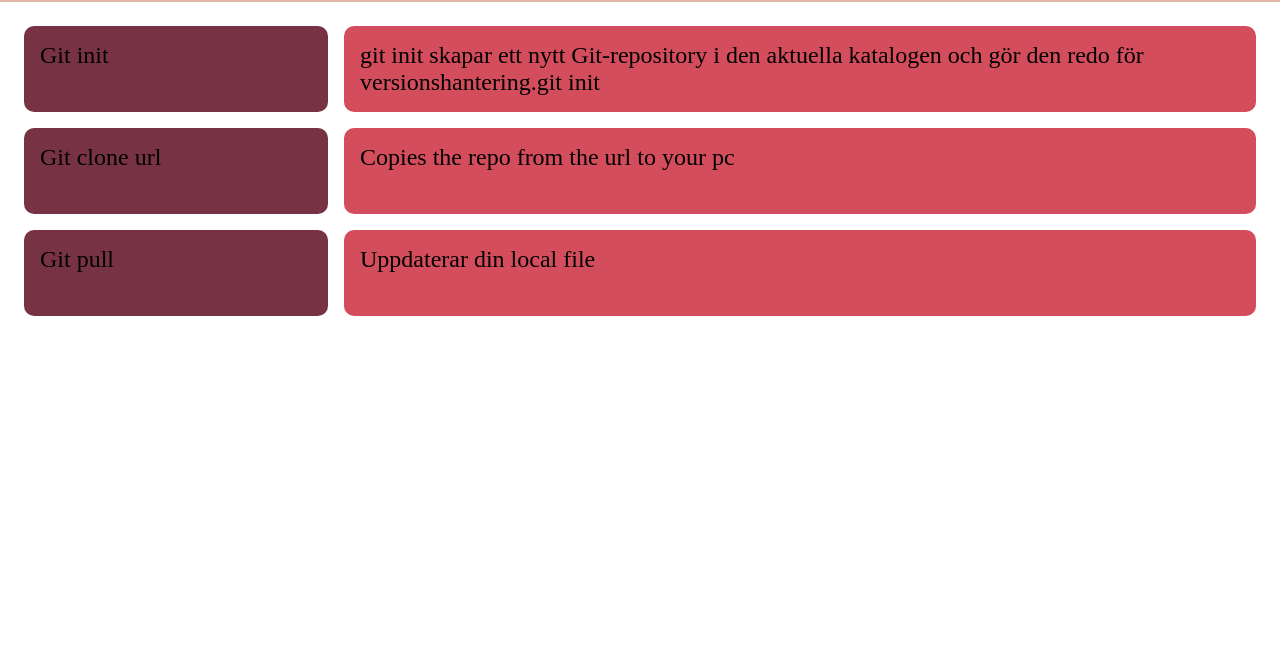
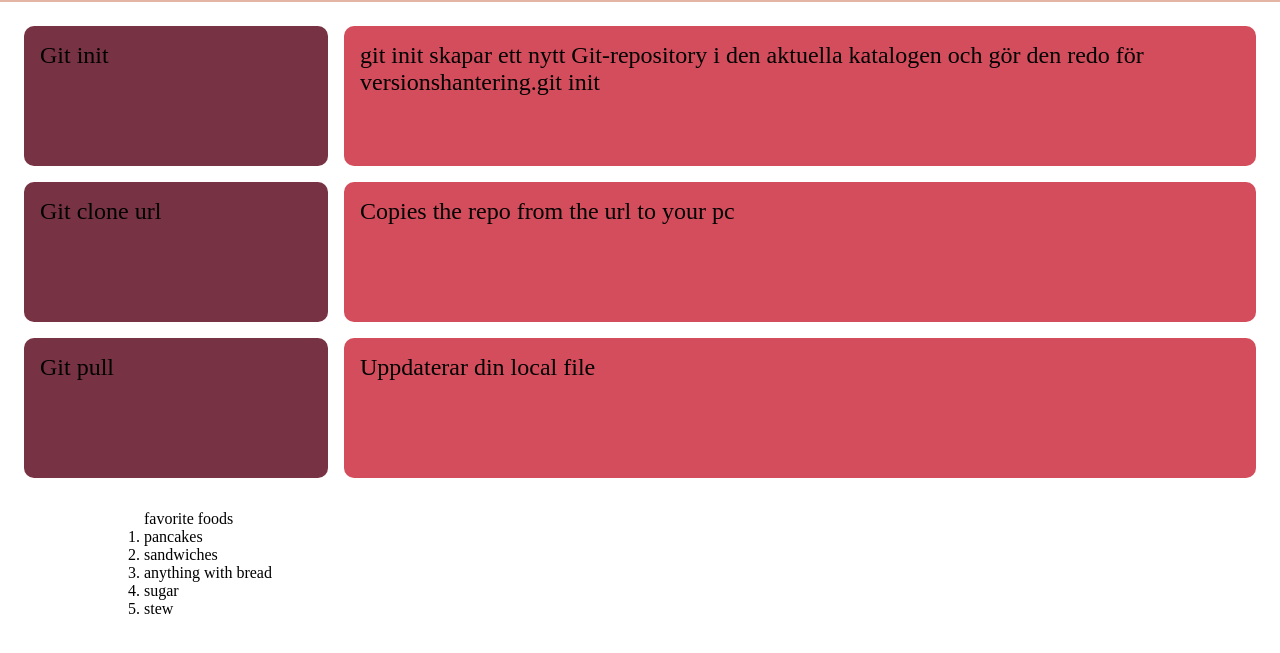
Before and after one commit to Meazajao/version-control, a plain HTML site: page index.html in a window 1280 px wide. Shown: the part 133-786 px from the top of the page. Drawn offline with Linux system fonts and the light colour scheme.

Commit message:
list of favorite food

```diff
--- a/index.html
+++ b/index.html
@@ -17,6 +17,17 @@
         <div class="git-commands-effect">Copies the repo from the url to your pc</div>
         <div class="git-commands-command">Git pull</div>
         <div class="git-commands-effect">Uppdaterar din local file</div>
+<ul>
+    <ul>
+        <ol>favorite foods
+            <li>pancakes</li>
+            <li>sandwiches</li>
+            <li>anything with bread</li>
+            <li>sugar</li>
+            <li>stew</li>
+        </ol>
+    </ul>
+</ul>
     </main>
 </body>
 </html>
```
